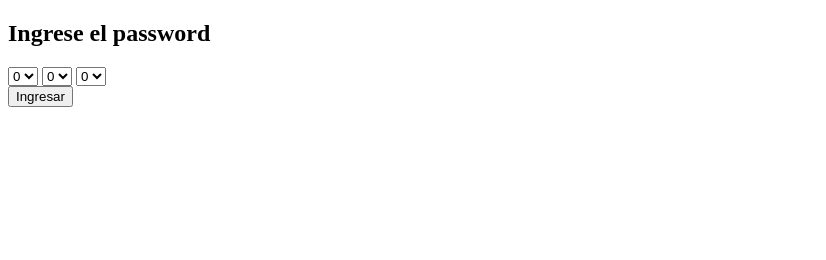
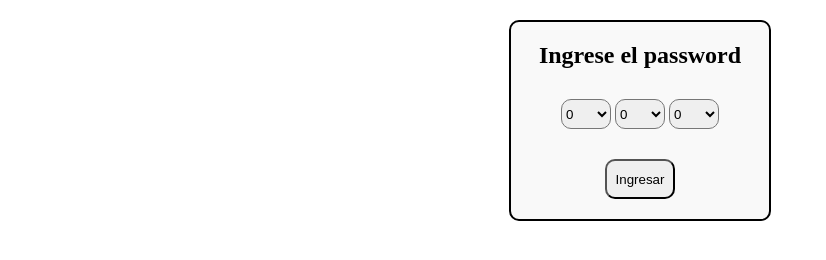
Before and after one commit to SashaNathy/Condiciones-JS, a plain HTML site: page problema3/index.html in a window 1280 px wide. Shown: the whole page, without its empty margins (0-826 px from the left). Drawn offline with Linux system fonts and the light colour scheme.

Commit message:
Agrega detalles en css

```diff
--- a/problema2/assets/css/style.css
+++ b/problema2/assets/css/style.css
@@ -1,3 +1,8 @@
+* {
+    margin: 0;
+    padding: 0;
+}
+
 .container {
     height: 100vh;
     width: 100vw;
@@ -5,6 +10,10 @@
     flex-direction: column;
     justify-content: center;
     align-items: center;
+}
+
+.tittle {
+    padding: 10px;
 }
 
 .gallery {
@@ -26,9 +35,23 @@
     flex-direction: column;
     justify-content: center;
     align-items: center;
-    gap: 5px;
+    gap: 10px;
+    padding-top: 20px;
 }
 
 .sticker img {
     width: 300px;
+    margin-left: 50px;
 }
+
+input {
+    height: 30px;
+    width: 200px;
+    margin-top: 40px;
+
+}
+
+button {
+    height: 70px;
+    width: 200px;
+}
--- a/problema3/assets/css/style.css
+++ b/problema3/assets/css/style.css
@@ -0,0 +1,36 @@
+* {
+    margin: 0;
+    padding: 0;
+}
+
+.container {
+    width: fit-content;
+    display: flex;
+    justify-content: center;
+    align-items: center;
+    flex-direction: column;
+    border: 2px solid black;
+    padding: 20px;
+    margin: 20px auto;
+    border-radius: 10px;
+    background-color: #f9f9f9;
+
+}
+
+.screen {
+    height: 30px;
+    padding: 30px;
+    gap: 20px;
+}
+
+select {
+    height: 30px;
+    width: 50px;
+    border-radius: 10px;
+}
+
+button {
+    height: 40px;
+    width: 70px;
+    border-radius: 10px;
+}
```
